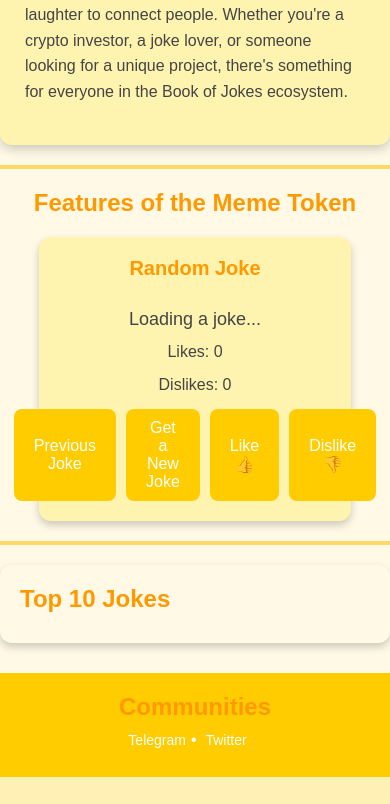
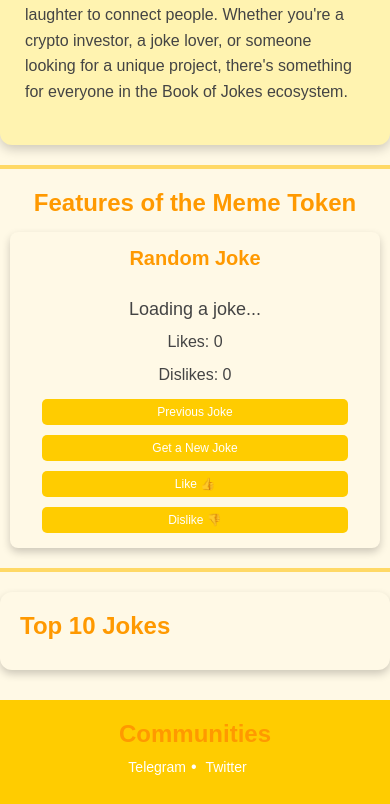
Before and after one commit to Vasiliskkk2/Booking-jokes, a Flask app: page / in a window 390 px wide. Shown: the part 2480-3284 px from the top of the page. Before the commit the page ends 3257 px from the top, so only its background shows below. Run offline with Flask 3, Linux system fonts and the light colour scheme.

Commit message:
Add files via upload

```diff
--- a/static/styles.css
+++ b/static/styles.css
@@ -335,34 +333,76 @@
         color: #ff9900;
     }
 
-    /* Кнопка меню */
     .menu-button {
         display: block;
-        background-color: #ffcc00;
+        background-color: #ff9900;
         color: white;
-        font-size: 14px;
+        font-size: 16px;
         padding: 10px 20px;
         border: none;
         border-radius: 5px;
         cursor: pointer;
-        position: fixed;
-        top: 15px;
-        right: 15px; /* Кнопка расположена справа */
-        z-index: 1001; /* Поверх всего */
         transition: background-color 0.3s, transform 0.2s;
     }
 
     .menu-button:hover {
+        background-color: #ffcc00;
+        transform: scale(1.05);
+    }
+
+    /* Кнопки под анекдотами */
+    .button-container {
+        display: flex;
+        flex-direction: column; /* Кнопки идут в вертикальном ряду */
+        gap: 10px;
+        justify-content: center;
+        margin-top: 15px;
+        align-items: center;
+    }
+
+    .button-container button {
+        font-size: 12px; /* Уменьшенный размер шрифта */
+        padding: 6px 12px; /* Уменьшенные отступы */
+        border-radius: 5px; /* Закруглённые края */
+        background-color: #ffcc00;
+        color: #ffffff;
+        border: none;
+        cursor: pointer;
+        transition: background-color 0.3s, transform 0.1s ease-out;
+        width: 90%; /* Занимает почти всю ширину */
+    }
+
+    .button-container button:hover {
         background-color: #ff9900;
     }
 
-    /* Анимация появления меню */
-    @keyframes slideIn {
+    .button-container button:active {
+        transform: scale(0.95);
+    }
+
+    /* Joke container */
+    .joke-container {
+        width: 95%;
+        padding: 15px;
+        background-color: #fff9e6;
+        border-radius: 8px;
+        margin: 15px auto;
+        text-align: center;
+    }
+
+    /* Анимация открытия меню */
+    @keyframes slideDown {
         from {
-            transform: translateX(100%);
+            opacity: 0;
+            transform: translateY(-20px);
         }
         to {
-            transform: translateX(0);
+            opacity: 1;
+            transform: translateY(0);
         }
     }
+
+    .nav-menu.active {
+        display: flex; /* Показываем меню при активации */
+    }
 }
```
Also changed, not shown: other parts of static/styles.css (+12 -14 lines).
